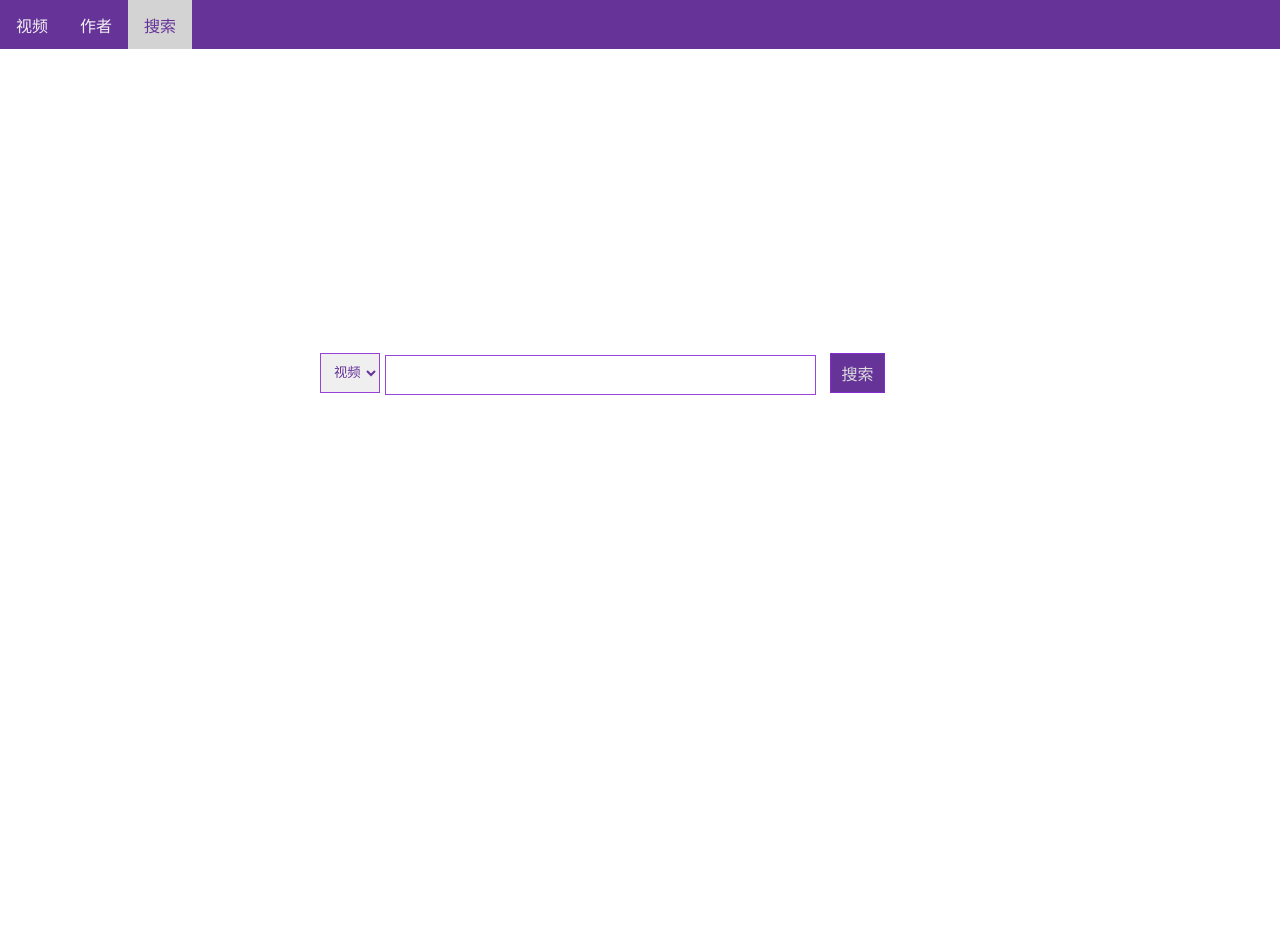
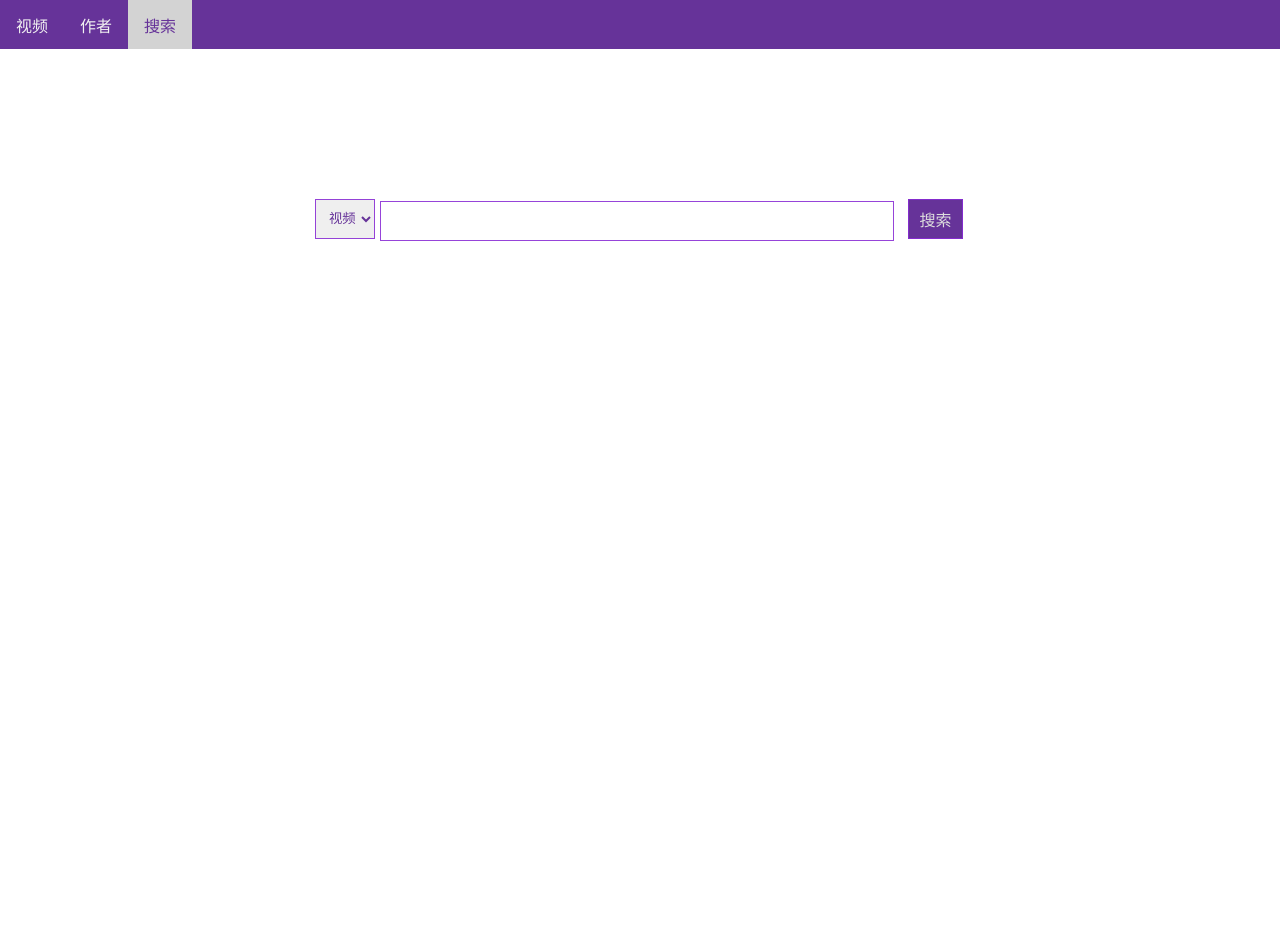
Before and after one commit to fu1er/Django-website, a Django app: page /videopage/search/ in a window 1280 px wide. Shown: the part 223-1162 px from the top of the page. After the commit the page ends 464 px from the top, so only its background shows below. Run offline with Django 3.2, Linux system fonts and the light colour scheme; some web fonts are replaced.

Commit message:
adjust search page style

```diff
--- a/videopage/static/style/basicstyle.css
+++ b/videopage/static/style/basicstyle.css
@@ -176,16 +176,20 @@ a.authorlink:hover {
 }
 
 /* 搜索栏 */
+
 span.space {
   display: inline-flex;
   margin: 100px 25%;
 }
 
 .search-form {
-  display: inline-flex;
-  margin: 100px 25%;
+  width: 650px;
+  margin: 150px auto;
 }
-
+.search-form form {
+  display: inline-block;
+  width: 650px;
+}
 .search-form button:hover {
   font-size: 16px;
 }
@@ -206,6 +210,8 @@ select.left {
 
 input.keys {
   display: inline-block;
+  max-width: 500px;
+  width: 50vw;
   height: 36px;
   margin-left: 5px;
   margin-right: 5px;
--- a/videopage/templates/videopage/searchpage.html
+++ b/videopage/templates/videopage/searchpage.html
@@ -33,21 +33,21 @@
     </div>
 
     {% load static %} {% csrf_token %}
-    <main>
-      <span class="space"> </span>
+    <div>
+      <!-- <span class="space"> </span> -->
       <div class="search-form">
         <form action="{% url 'videopage:result' %}">
           <select class="left" name="md">
             <option value="video">视频</option>
             <option value="author">作者</option>
           </select>
-          <input class="keys" type="text" name="info" size="50" />
+          <input class="keys" type="text" name="info"/>
           <input class="button" type="submit" value="搜索" />
         </form>
         <div style="clear: both"></div>
       </div>
-      <span class="space"> </span>
-    </main>
+      <!-- <span class="space"> </span> -->
+    </div>
     <div style="margin: 300px"></div>
   </body>
 </html>
```
